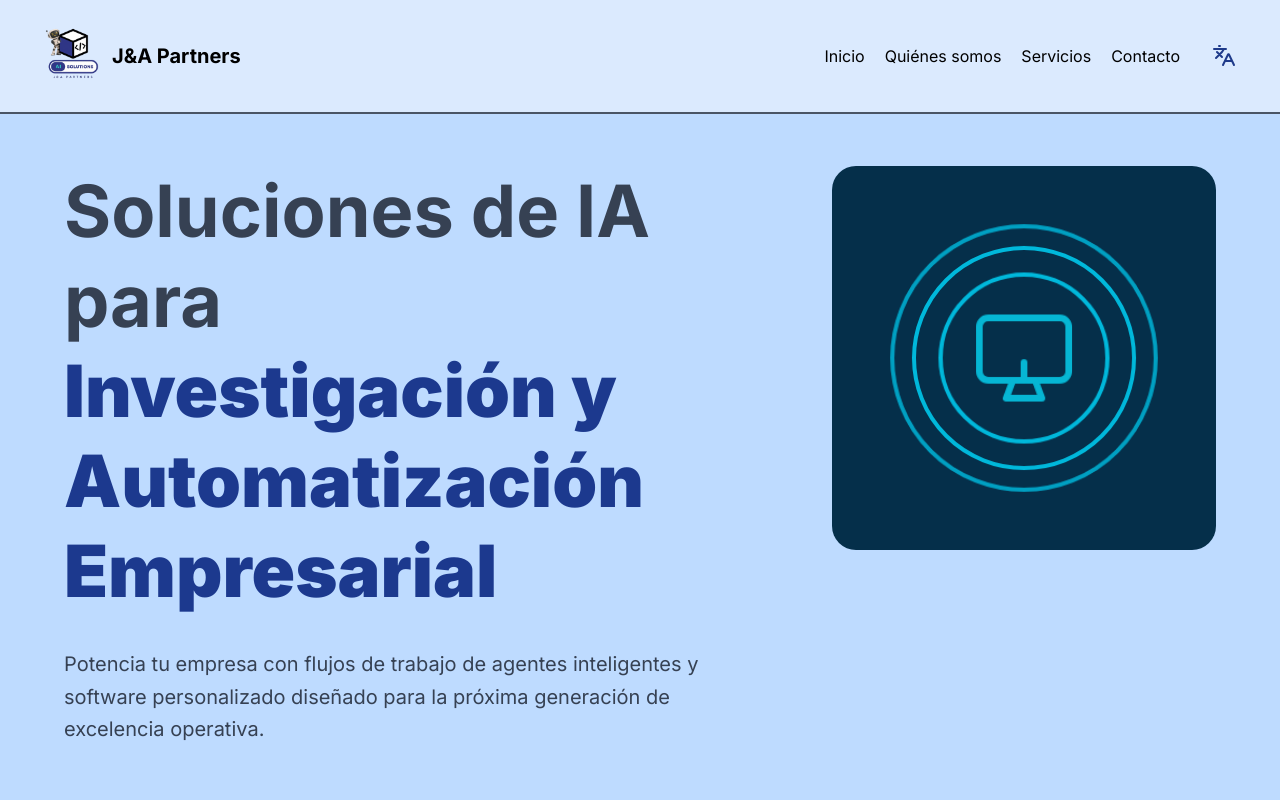
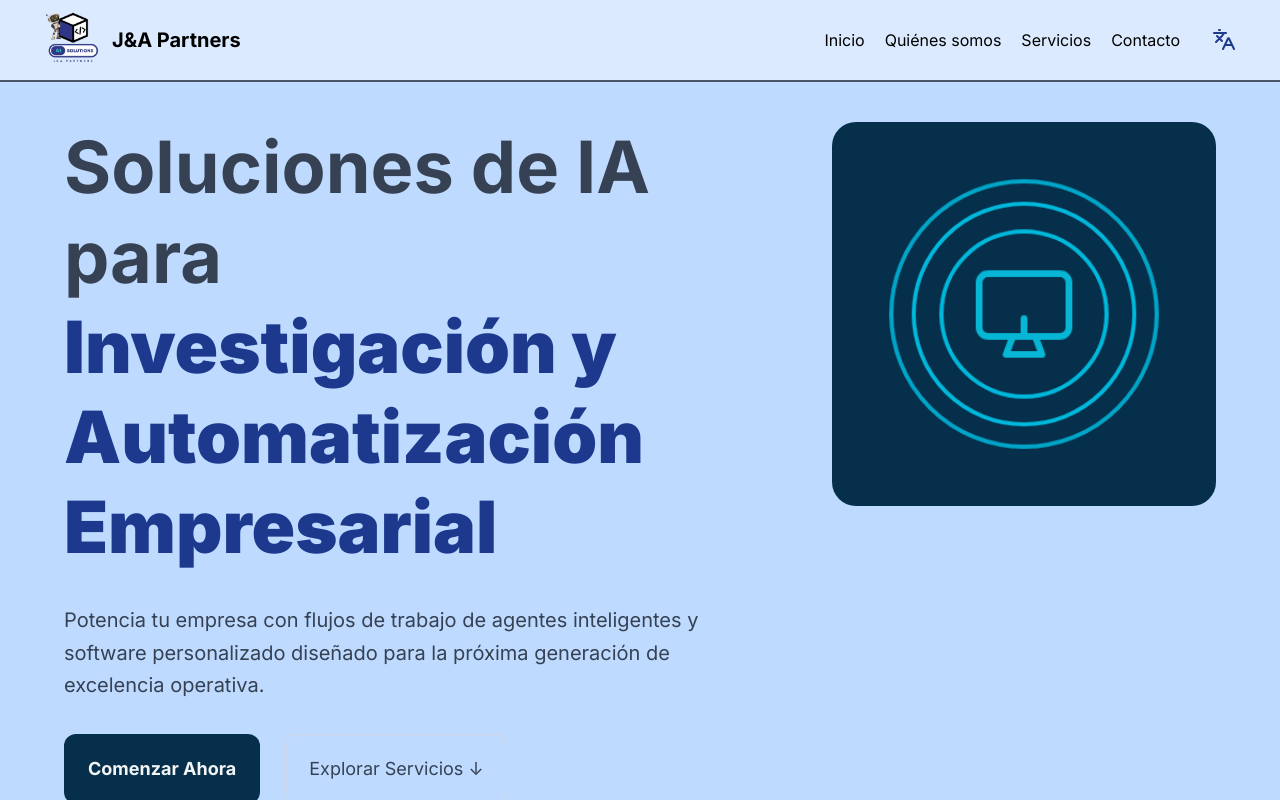
Before and after one commit to AldoCarbajal-3804/prototipo-react, a React (Vite) app: page / in a window 1280 px wide. Shown: the top 800 px of the page. Built offline with nearby package versions, Linux system fonts and the light colour scheme.

Commit message:
Arreglando problemas del navbar

```diff
--- a/src/App.css
+++ b/src/App.css
@@ -3,6 +3,10 @@
 
 html {
     scroll-behavior: smooth;
+}
+
+[id] {
+    scroll-margin-top: 80px;
 }
 
 body {
--- a/src/components/Link.jsx
+++ b/src/components/Link.jsx
@@ -1,10 +1,50 @@
+import { useState, useEffect } from 'react';
+
 export const Link = ({name, link}) => {
+    const [isActive, setIsActive] = useState(false);
+
+    useEffect(() => {
+        const checkActive = () => {
+            setIsActive(window.location.hash === link);
+        };
+        checkActive();
+        window.addEventListener('hashchange', checkActive);
+        return () => window.removeEventListener('hashchange', checkActive);
+    }, [link]);
+
+    const handleClick = (e) => {
+        e.preventDefault();
+        const id = link.replace('#', '');
+        const element = document.getElementById(id);
+        if (element) {
+            element.scrollIntoView({ behavior: 'smooth' });
+        }
+    };
+
+    const isHashLink = link.startsWith('#');
+
+    if (isHashLink) {
+        return (
+            <li>
+                <button
+                    onClick={handleClick}
+                    className="text-xs sm:text-sm md:text-base text-black hover:underline transition-colors duration-300 cursor-pointer"
+                    aria-label={name}
+                    aria-current={isActive ? "page" : undefined}
+                >
+                    {name}
+                </button>
+            </li>
+        );
+    }
+
     return (
         <li>
             <a
                 href={link}
                 className="text-xs sm:text-sm md:text-base text-black hover:underline transition-colors duration-300"
                 aria-label={name}
+                aria-current={isActive ? "page" : undefined}
             >
                 {name}
             </a>
--- a/src/data/translations.js
+++ b/src/data/translations.js
@@ -2,20 +2,19 @@ export const translations = {
   en: {
     nav: {
       links: [
-        { name: "Home", link: "#inicio" },
-        { name: "About Us", link: "#quienes-somos" },
-        { name: "Services", link: "#servicios" },
-        { name: "Contact", link: "#contacto" },
+        { name: "Home", link: "#hero-section" },
+        { name: "About Us", link: "#why-section" },
+        { name: "Services", link: "#services-section" },
+        { name: "Contact", link: "#form-section" },
       ],
       language: "Español",
     },
     hero: {
       title: "IA Solutions for",
       subtitleStrong: "Research and",
-      subtitleStrong2: "Business",
-      subtitleStrong3: "Automation",
-      subtitleStrong4: "Enterprise",
-      description: "Power your company with intelligent agent workflows and custom software designed for the next generation of operational excellence.",
+      subtitleStrong2: "Automation",
+      subtitleStrong3: "Enterprise",
+      description: "Power your company with intelligent agent workflows and custom software designed for the next generation of operational excellence and prestige.",
       buttonPrimary: "Get Started Now",
       buttonSecondary: "Explore Services ↓",
     },
@@ -182,10 +181,10 @@ export const translations = {
   es: {
     nav: {
       links: [
-        { name: "Inicio", link: "#inicio" },
-        { name: "Quiénes somos", link: "#quienes-somos" },
-        { name: "Servicios", link: "#servicios" },
-        { name: "Contacto", link: "#contacto" },
+        { name: "Inicio", link: "#hero-section" },
+        { name: "Quiénes somos", link: "#why-section" },
+        { name: "Servicios", link: "#services-section" },
+        { name: "Contacto", link: "#form-section" },
       ],
       language: "English",
     },
--- a/src/hero/Hero.jsx
+++ b/src/hero/Hero.jsx
@@ -5,9 +5,9 @@ function Hero() {
     const { t } = useLanguage()
 
     return(
-        <section className="hero-section v-stack lg:h-stack lg:justify-between justify-center px-4 sm:px-6 lg:px-16 py-8 sm:py-12 lg:py-13 border-b border-gray-500 bg-blue-200" aria-label="Page principal">
+        <section id="hero-section" className="v-stack lg:h-stack lg:justify-between justify-center px-4 sm:px-6 lg:px-16 sm:py-10 lg:border-b border-gray-500 bg-blue-200" aria-label="Page principal">
 
-            <div className="eslogan v-stack justify-center items-center lg:items-start lg:flex-1 text-center lg:text-left text-gray-700" role="region" aria-labelledby="hero-title">
+            <div className=" v-stack justify-center items-center lg:items-start lg:flex-1 text-center lg:text-left text-gray-700" role="region" aria-labelledby="hero-title">
                 <h1 className="text-3xl sm:text-4xl lg:text-7xl font-bold mb-6 sm:mb-8 leading-tight" aria-label="title">
                     {t.hero.title}
                     <br />
@@ -18,11 +18,10 @@ function Hero() {
                         <br />
                         {t.hero.subtitleStrong3}
                         <br />
-                        {t.hero.subtitleStrong4}
                     </strong>
                 </h1>
 
-                <p className="description text-sm sm:text-base lg:text-xl mb-8 sm:mb-12 lg:mb-14 leading-relaxed max-w-2xl text-gray-700" aria-label="description">
+                <p className="description text-sm sm:text-base lg:text-xl mb-4 sm:mb-6 lg:mb-8 leading-relaxed max-w-2xl text-gray-700" aria-label="description">
                     {t.hero.description}
                 </p>
 
--- a/src/navbar/Navbar.jsx
+++ b/src/navbar/Navbar.jsx
@@ -18,19 +18,13 @@ function Navbar(){
                 setIsMenuOpen(false);
             }
         };
-        if (isMenuOpen) {
-            document.addEventListener('mousedown', handleClickOutside);
-        }
-        return () => {
-            document.removeEventListener('mousedown', handleClickOutside);
-        };
     }, [isMenuOpen]);
 
     const navLinks = t.nav.links;
 
     return(
         <nav
-            className="nav-bar border-b-2 border-gray-600 sticky top-0 z-50 bg-blue-100 flex items-center justify-between px-4 sm:px-6 md:px-8 py-4"
+            className="border-b-2 border-gray-600 sticky top-0 z-50 bg-blue-100 flex items-center justify-between px-4 sm:px-6 md:px-8"
             role="navigation"
             aria-label="Navegación principal"
         >
--- a/src/sections/WhySection.jsx
+++ b/src/sections/WhySection.jsx
@@ -9,7 +9,7 @@ function WhySection() {
   const items = t.whySection.items;
 
   return (
-    <section id="why-section" className="bg-blue-100 py-20 lg:py-32 px-6 sm:px-12 lg:px-24 border-b border-gray-200 relative overflow-hidden">
+    <article id="why-section" className="bg-blue-100 py-20 lg:py-32 px-6 sm:px-12 lg:px-24 border-b border-gray-200 relative overflow-hidden">
       <div className="absolute inset-0 bg-linear-to-br from-blue-200 via-cyan-100 to-blue-300 animate-gradient-slow" />
       <div className="absolute inset-0 opacity-30">
         <div className="absolute top-1/4 left-1/4 w-64 h-64 bg-cyan-300 rounded-full mix-blend-multiply filter blur-3xl animate-blob" />
@@ -40,7 +40,7 @@ function WhySection() {
         </div>
 
       </section>
-    </section>
+    </article>
   );
 }
 
```
Also changed, not shown: 1 other file (tests, documents, lock files or other folders).
